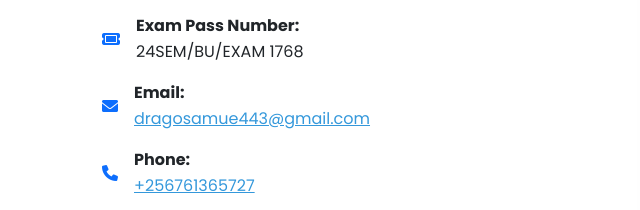
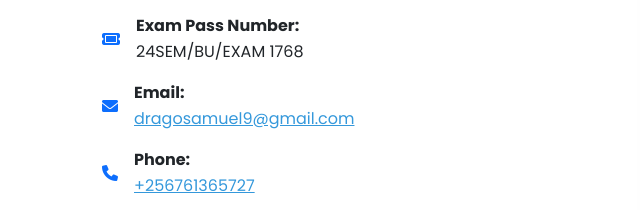
Before and after one commit to Dragosamuel/24-bse-bu-r-0010, a website: page index.html in a window 1280 px wide. Shown: the part 1050-1260 px from the top of the page, 0-640 px from the left. Drawn offline with nearby package versions, Linux system fonts and the light colour scheme.

Commit message:
Update index.html

```diff
--- a/index.html
+++ b/index.html
@@ -121,7 +121,7 @@
                                 <i class="fas fa-envelope me-3 text-primary"></i>
                                 <div>
                                     <strong>Email:</strong><br>
-                                    <a href="mailto:dragosamuel9@gmail.com">dragosamue443@gmail.com</a>
+                                    <a href="mailto:dragosamuel9@gmail.com">dragosamuel9@gmail.com</a>
                                 </div>
                             </div>
                             <div class="d-flex align-items-center">
```
